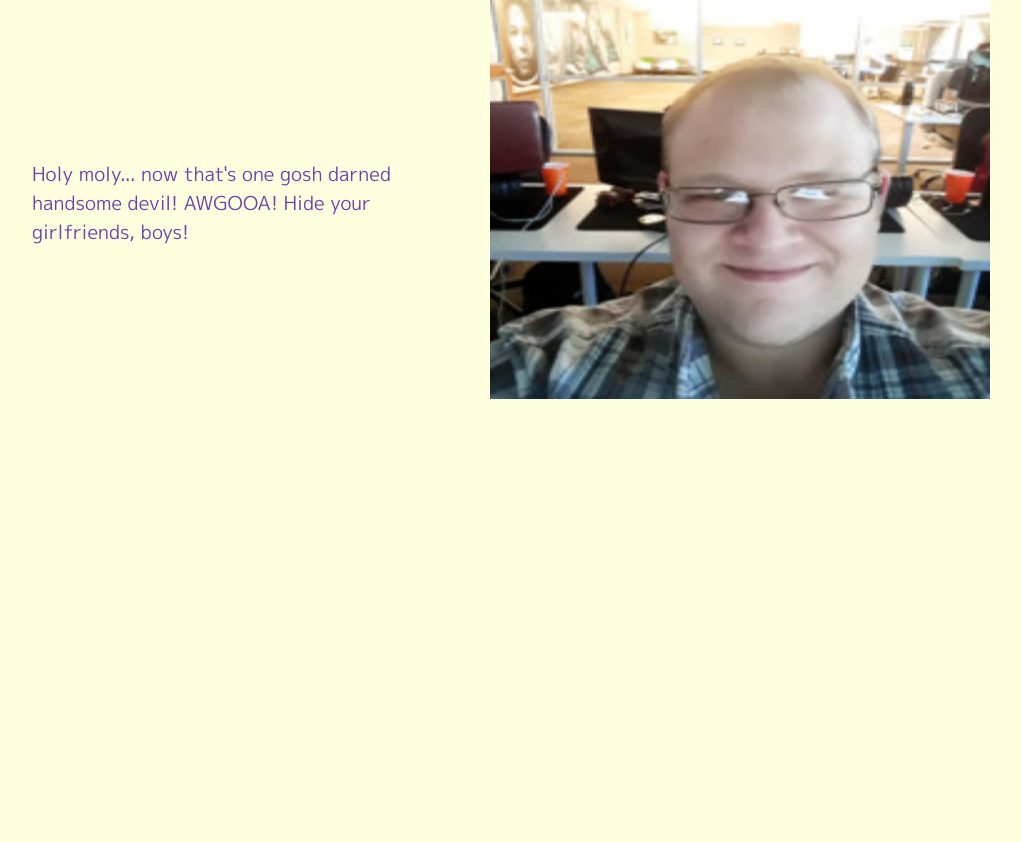
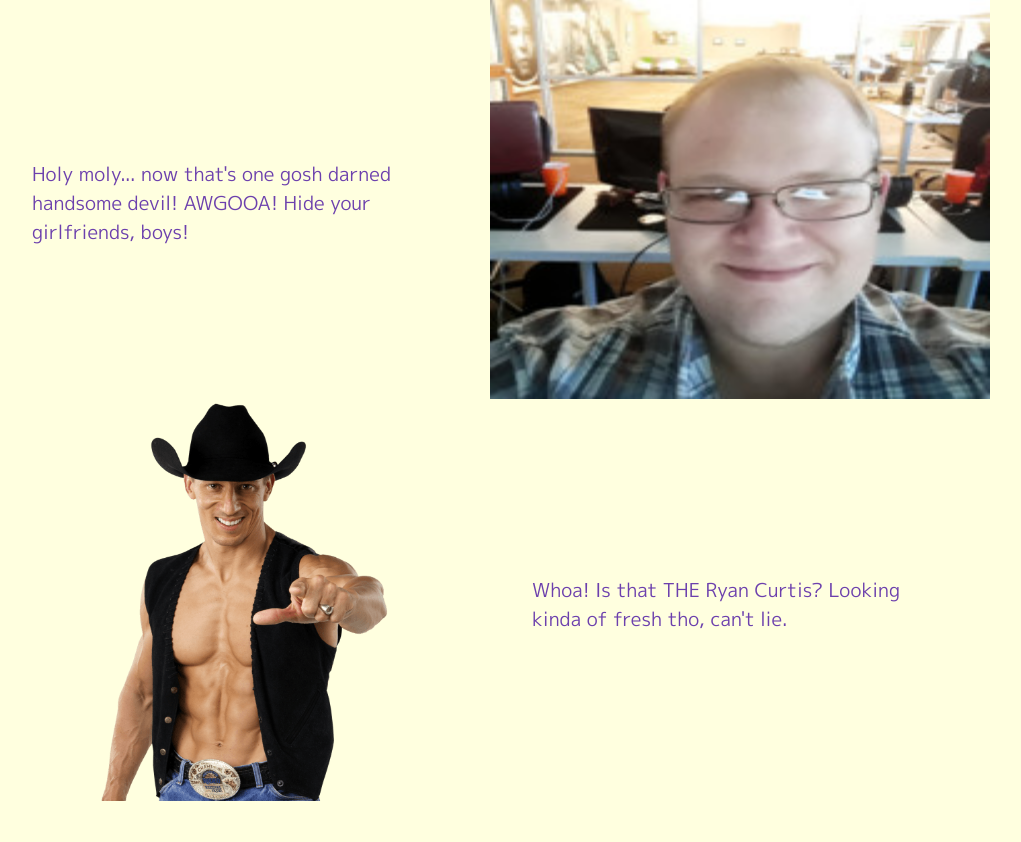
Before and after one commit to TylerKonesky/BottegaAppInADay, a Flask app: template templates/pictures.html in a window 1280 px wide. Shown: the part 1333-2175 px from the top of the page, without its empty margins (150-1171 px from the left). Before the commit the page ends 1732 px from the top, so only its background shows below. Run offline with Flask 2, Linux system fonts and the light colour scheme; the template is opened without the code that fills it, so the values that code supplies are empty; some libraries are stand-ins or nearby versions.

Commit message:
Added sexy Ryan

```diff
--- a/templates/pictures.html
+++ b/templates/pictures.html
@@ -106,5 +106,20 @@
                             </div>
                     </div>
 
+                    <div class="square">
+                            <!-- IMG goes here -->
+                            <div class="img-wrapper">
+                                <img src="/static/Images/cropped-ryan-black-vest-e14718868048492.png" alt="PizzaMaam">
+                            </div>
+
+                            <div class="square-text-wrapper">
+                                <p>
+                                   Whoa! Is that THE Ryan Curtis? Looking kinda of fresh tho, can't lie.
+                                </p>
+
+                            </div>
+                        </div>
+
+
 </body>
 </html>
```
Also changed, not shown: static/Images/cropped-ryan-black-vest-e14718868048492.png (added).
